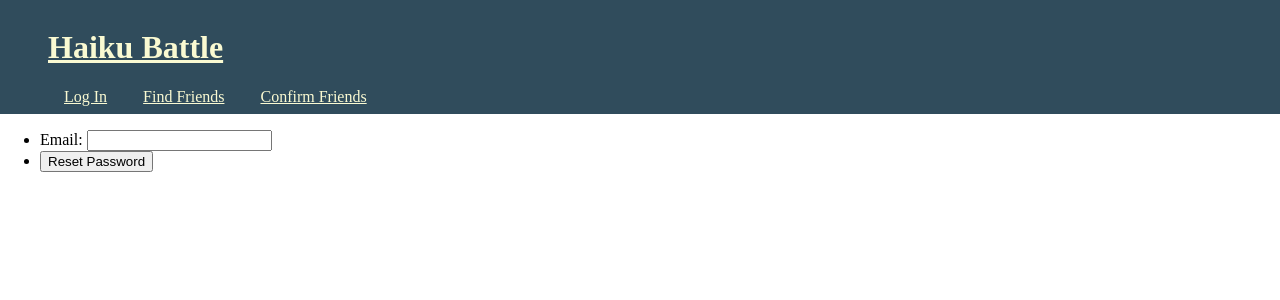
After one commit to sealgair/HaikuBattle, a Django app: a page that uses haikubattle/templates/registration/password_reset_form.html in a window 1280 px wide; the page is wider, and only the part inside the window is pictured. The commit adds this page. Shown: the top 300 px of that part. Run offline with Django 3.2, Linux system fonts and the light colour scheme; some libraries are stand-ins or nearby versions.

Commit message:
reset password

```diff
--- a/haikubattle/templates/registration/login.html
+++ b/haikubattle/templates/registration/login.html
@@ -2,8 +2,10 @@
 {% block content %}
 <form action="" method="post"> {% csrf_token %}
     <ul>
-        {{ form.as_p }}
-        <input type="submit"/><a style="padding-left:8px" href="/accounts/register">Create an account</a>
+        {{ form.as_ul }}
+        <li><input type="submit" value="Log In"/></li>
+        <li><a style="padding-left:8px" href="{% url registration_register %}">Create an account</a></li>
+        <li><a style="padding-left:8px" href="{% url password_reset %}">I forgot my password</a></li>
     </ul>
 </form>
 {% endblock %}
--- /dev/null
+++ b/haikubattle/templates/registration/password_reset_form.html
@@ -0,0 +1,12 @@
+{% extends "base.html" %}
+
+{% block title %}Reset Password{% endblock %}
+
+{% block content %}
+<form action="" method="post"> {% csrf_token %}
+    <ul>
+        {{ form.as_ul }}
+        <li><input type="submit" value="Reset Password"/></li>
+    </ul>
+</form>
+{% endblock %}
--- a/haikubattle/urls.py
+++ b/haikubattle/urls.py
@@ -15,5 +15,6 @@ urlpatterns = patterns('',
     url(r'^game/', include(game.urls)),
     url(r'^friends/', include(friends.urls)),
     url(r'', include(dashboard.urls)),
+    url(r'^accounts/', include('django.contrib.auth.urls')),
     url(r'^accounts/', include('registration.backends.default.urls')),
 )
```
Also changed, not shown: haikubattle/templates/registration/password_reset_done.html (added, +11 -0 lines), 3 other files.
